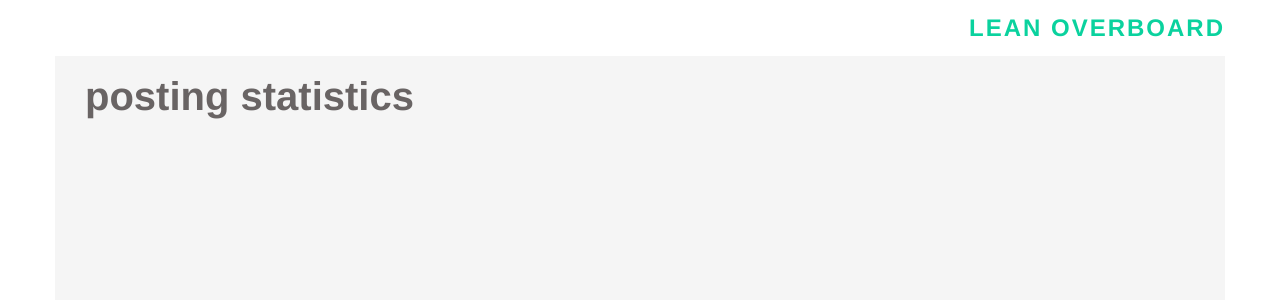
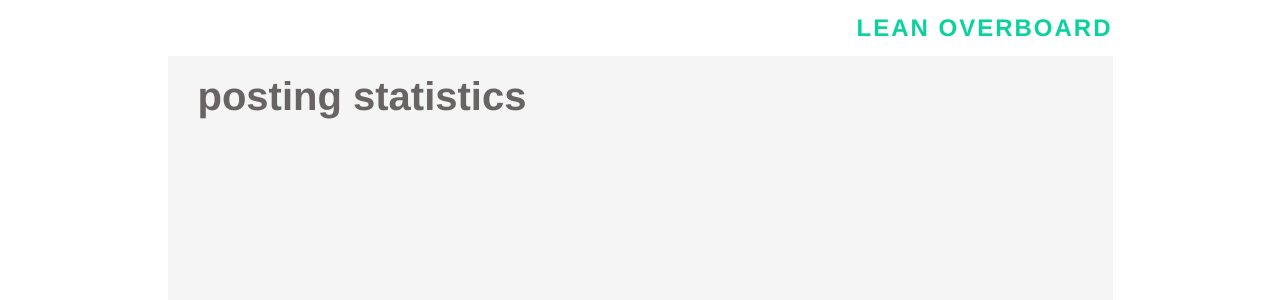
Before and after one commit to danielsiwiec/leanoverboard.com, a Jekyll site: the page built from stats.md, in a window 1280 px wide. Shown: the top 300 px of the page. Built offline with Jekyll 4.4.1, drawn with Linux system fonts in a browser that asks for light colours; nearby versions of some CDN libraries; comment, search, counter and statistics services are not loaded.

Commit message:
Make the page content more narrow on large screens

```diff
--- a/_includes/smallHeader.html
+++ b/_includes/smallHeader.html
@@ -1,5 +1,5 @@
 <div class='row'>
-    <div class='site-title-small'>
+    <div class='col-md-10 col-md-offset-1 site-title-small'>
       <a href="{{ site.baseurl }}/">{{ site.title }}</a>
     </div>
 </div>
--- a/_layouts/default.html
+++ b/_layouts/default.html
@@ -12,8 +12,10 @@
     {% endif %}
 
     <div class='row'>
-      <div class="page-content">
-          {{ content }}
+      <div class='col-md-10 col-md-offset-1'>
+        <div class="page-content">
+            {{ content }}
+        </div>
       </div>
     </div>
 
--- a/css/main.scss
+++ b/css/main.scss
@@ -133,7 +133,8 @@ a:hover {
 .site-title-small {
   text-align: right;
   text-transform: uppercase;
-  margin: 10px 0px;
+  margin-bottom: 10px;
+  margin-top: 10px;
 }
 
 .site-title-small a {
@@ -144,7 +145,6 @@ a:hover {
 
 .post-excerpt {
   color: lighten($text-color, 30%);
-  // font-size: 90%;
 }
 
 .right-pane {
```
